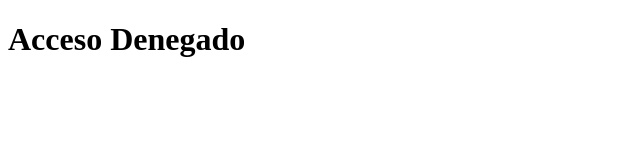
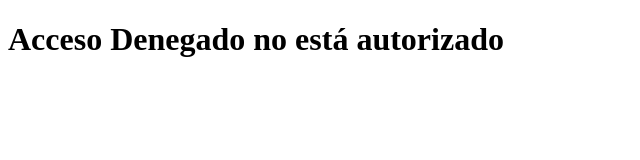
Before and after one commit to luthors/backendMintic, a website: page public/index.html in a window 1280 px wide. Shown: the whole page, without its empty margins (0-640 px from the left). Drawn offline with Linux system fonts and the light colour scheme.

Commit message:
ulitmando detalles

```diff
--- a/public/index.html
+++ b/public/index.html
@@ -7,7 +7,7 @@
 </head>
 <body>
 
-    <h1>Acceso Denegado</h1>
+    <h1>Acceso Denegado no está autorizado</h1>
 
 </body>
 </html>
```
